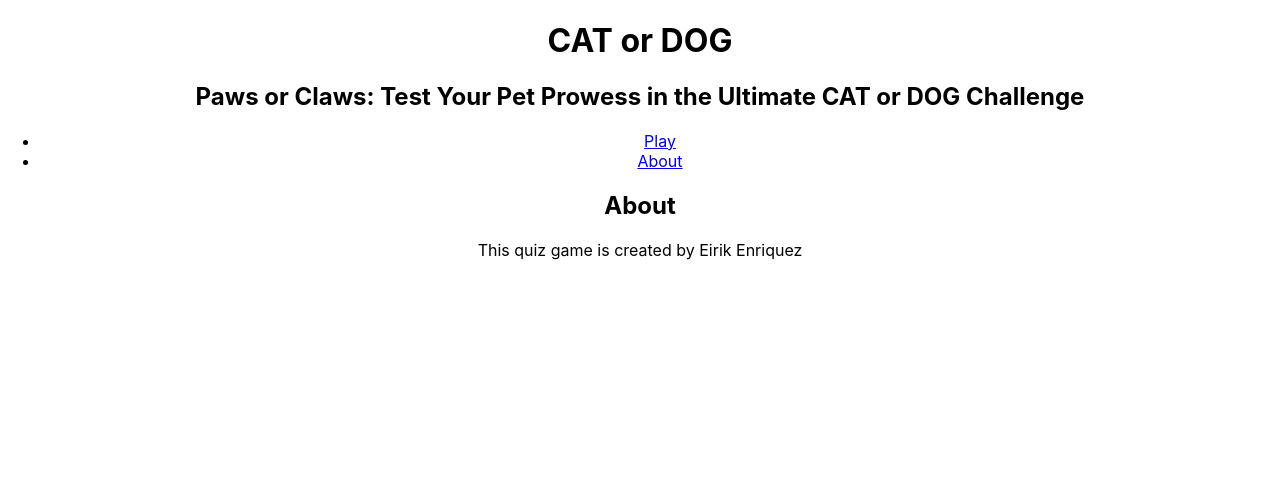
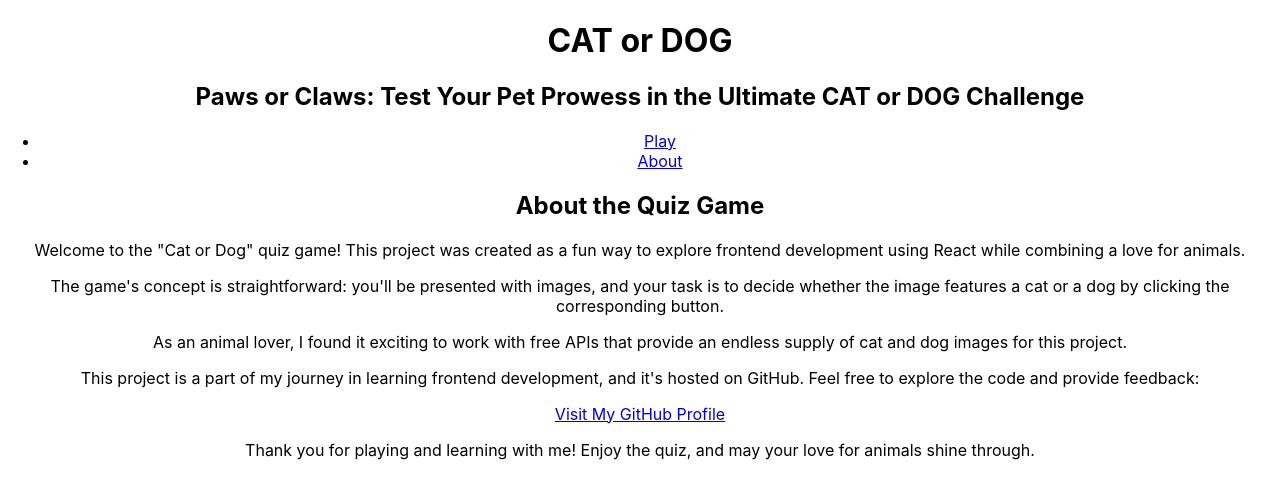
Before and after one commit to eirikenriquez/CatOrDog, a React (Create React App) app in the folder client/: page /about in a window 1280 px wide. Shown: the top 498 px of the page. Built offline with nearby package versions, Linux system fonts and the light colour scheme.

Commit message:
updated about

```diff
--- a/client/src/pages/About.js
+++ b/client/src/pages/About.js
@@ -4,9 +4,40 @@ function About() {
   return (
     <div className="about">
       <div className="about-header">
-        <h2>About</h2>
+        <h2>About the Quiz Game</h2>
       </div>
-      <p>This quiz game is created by Eirik Enriquez</p>
+      <p>
+        Welcome to the "Cat or Dog" quiz game! This project was created as a fun
+        way to explore frontend development using React while combining a love
+        for animals.
+      </p>
+      <p>
+        The game's concept is straightforward: you'll be presented with images,
+        and your task is to decide whether the image features a cat or a dog by
+        clicking the corresponding button.
+      </p>
+      <p>
+        As an animal lover, I found it exciting to work with free APIs that
+        provide an endless supply of cat and dog images for this project.
+      </p>
+      <p>
+        This project is a part of my journey in learning frontend development,
+        and it's hosted on GitHub. Feel free to explore the code and provide
+        feedback:
+      </p>
+      <p>
+        <a
+          href="https://github.com/eirikenriquez"
+          target="_blank"
+          rel="noopener noreferrer"
+        >
+          Visit My GitHub Profile
+        </a>
+      </p>
+      <p>
+        Thank you for playing and learning with me! Enjoy the quiz, and may your
+        love for animals shine through.
+      </p>
     </div>
   );
 }
```
